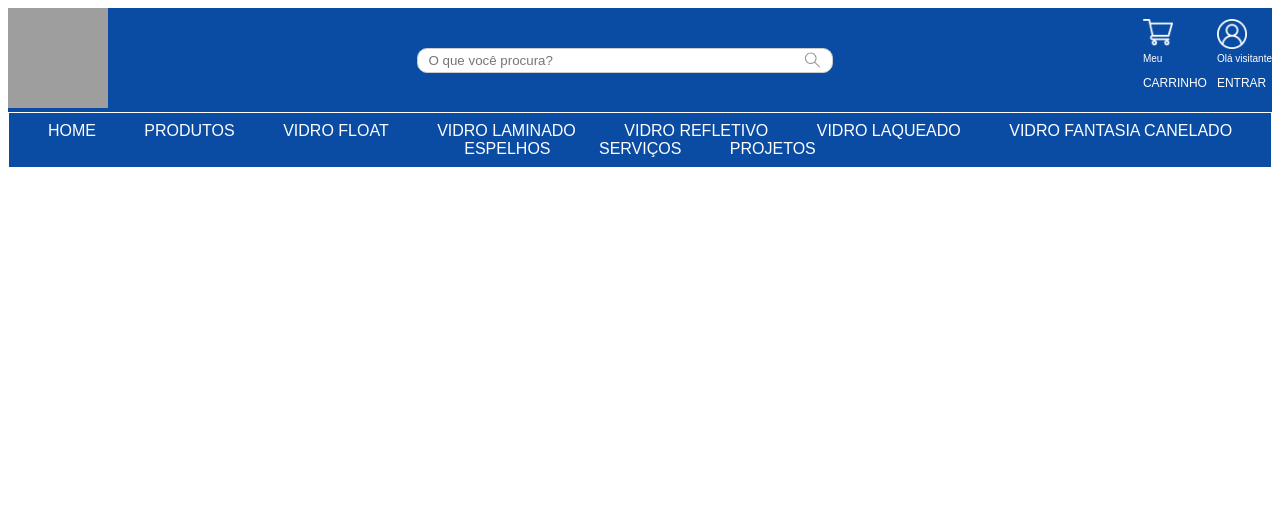
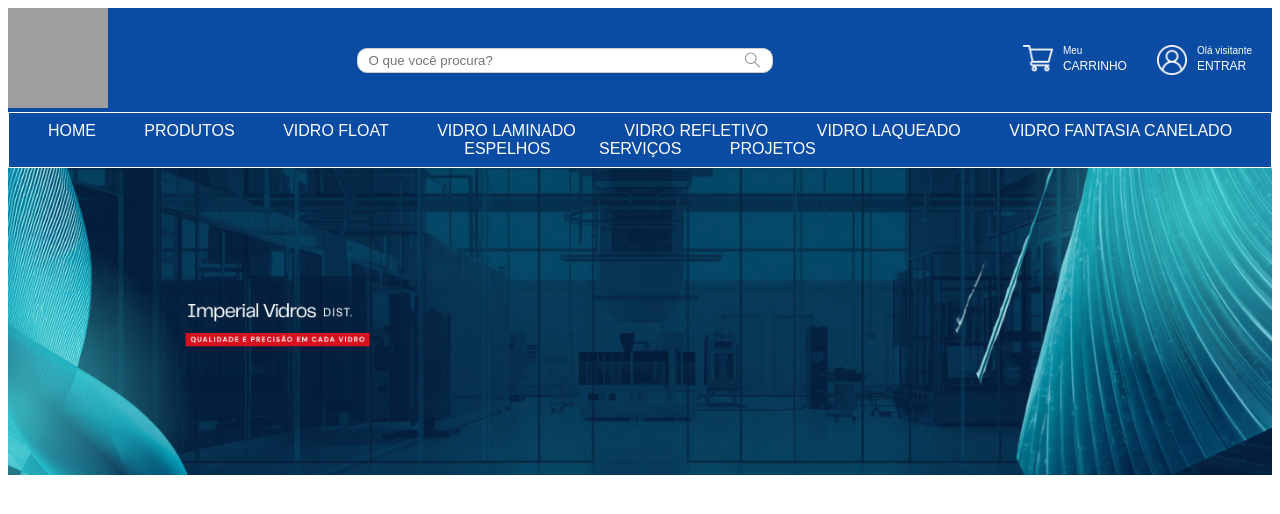
Before and after one commit to thiagorodrigues12345/ImperialVidros, a plain HTML site: page index.html in a window 1280 px wide. Drawn offline with Linux system fonts and the light colour scheme; grey boxes are pictures that could not be loaded.

Commit message:
Criação do banner

```diff
--- a/index.html
+++ b/index.html
@@ -55,5 +55,15 @@
 
         </nav>
     </header>
+
+     <!--AREA DO BANNER DA LOJA-->
+     <div class="banner">
+        <div class="imagens-banner">
+            <img src="assets/banner1.png" alt="Banner 1">
+        </div>
+        <div class="botoes-banner">
+
+    </div>
+
 </body>
 </html>
--- a/style/index.css
+++ b/style/index.css
@@ -73,12 +73,16 @@ nav{
     height: 30px; /*altura dos ícones de usuario e carrinho*/
     width: 30px; /*largura dos ícones de usuario e carrinho*/
     margin-right: 20px; /*distancia entre os icones de usuarios e carrinho ao lado direito*/
+    grid-row: 1 / 3; /* ocupa as duas linhas */
 }
 
 .icones a small {
     color: #ffffff; /*cor do texto do carrinho*/
     font-size: 10px; /*tamanho da fonte do carrinho*/
     display: block; /*exibindo o texto do carrinho em bloco*/
+    grid-column: 2;
+    grid-row: 1;
+    margin:0; /*removendo a margem do texto do carrinho*/
 
 }
 
@@ -87,11 +91,18 @@ nav{
     color: #ffffff; /*cor do texto do carrinho*/
     font-size: 12px; /*tamanho da fonte do carrinho*/
     display: block; /*exibindo o texto do carrinho em bloco*/
-
+    grid-column: 2;
+    grid-row: 2;
+    margin:0; /*removendo a margem do texto do carrinho*/
 }
 
 .icones a {
     text-decoration: none; /*removendo sublinhado do texto do carrinho*/
+    display: grid; /*exibindo os itens do carrinho em grid*/
+    grid-template-columns: 30px auto;
+    grid-template-rows: auto auto;
+    column-gap: 10px;
+    margin-right: 20px; /*distancia entre os icones de usuarios e carrinho ao lado direito*/
 }
 
 /*configurando a div icones*/
@@ -101,3 +112,24 @@ nav{
     align-items: center; /*alinhamento vertical dos elementos*/
     gap: 10px; /*distância entre os elementos*/
 }
+
+/*configurando a area do banner*/
+.imagens-banner img {
+
+    display: block; /*exibindo a imagem do banner como bloco*/
+    width: 100%; /*largura da imagem do banner*/
+    height: auto; /*altura automática da imagem do banner*/
+}
+
+
+/*ajusta a imagem para cobrir todo o espaço do banner sem distorcer a imagem*/
+.banner{
+    width: 100%; /*largura do banner*/
+    height: auto; /*altura do banner*/
+    margin: 0; /*escondendo o excesso da imagem do banner*/
+    padding: 0; /*removendo o espaçamento interno do banner*/
+}
+.imagens-banner {
+    width: 100%; /*largura da div do banner*/
+    margin-top: 0; /*margem superior da divdo banner*/
+}
```
Also changed, not shown: assets/banner1.png (added).
